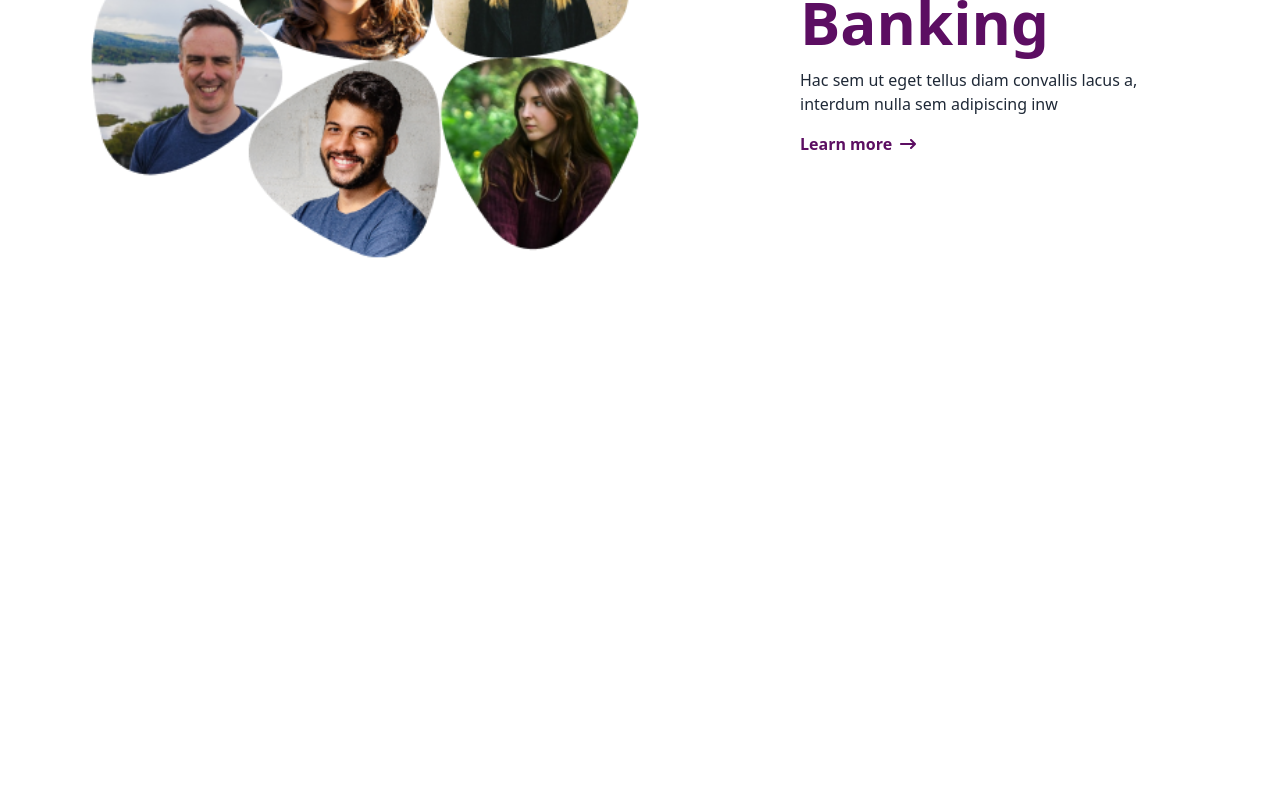
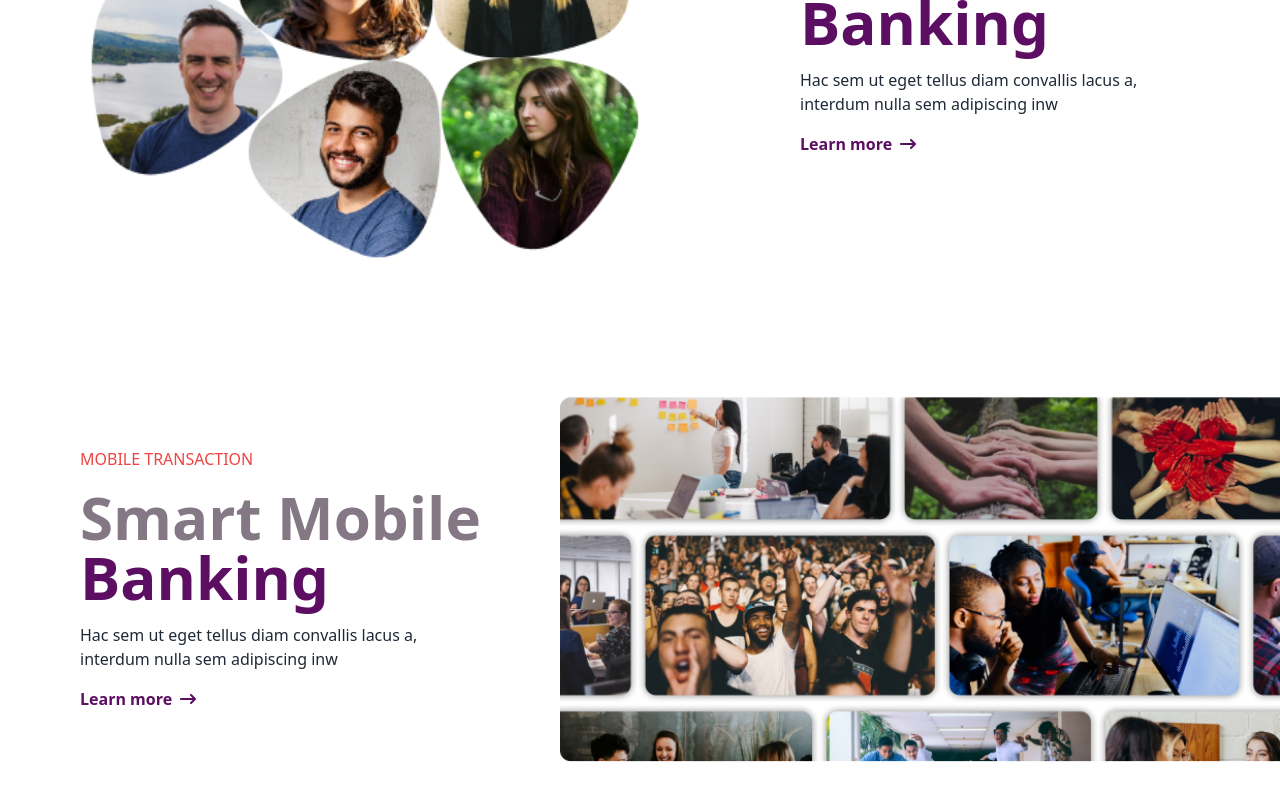
Before and after one commit to Umme-Nahida/team-task-project, a React (Vite) app: page / in a window 1280 px wide. Shown: the part 2049-2849 px from the top of the page. Before the commit the page ends 2334 px from the top, so only its background shows below. Built offline with nearby package versions, Linux system fonts and the light colour scheme.

Commit message:
show secure section in ui

```diff
--- a/src/Pages/Home/Home.jsx
+++ b/src/Pages/Home/Home.jsx
@@ -3,6 +3,7 @@ import CreditCard from "../CreditCard/CreditCard";
 import LogoSection from "../LogoSection/LogoSection";
 import MobileBanking from "../MobileBanking/MobileBanking";
 import PaymentService from "../PaymentService/PaymentService";
+import SecureTransaction from "../SecureTransection/SecureTransaction";
 
 const Home = () => {
     return (
@@ -12,6 +13,7 @@ const Home = () => {
             <LogoSection></LogoSection>
             <CreditCard></CreditCard>
             <MobileBanking></MobileBanking>
+            <SecureTransaction></SecureTransaction>
         </div>
     );
 };
--- /dev/null
+++ b/src/Pages/SecureTransection/SecureTransaction.jsx
@@ -0,0 +1,21 @@
+import { FaArrowRightLong } from "react-icons/fa6";
+import img from "../../assets/image/Mask-Group.png"
+const SecureTransaction = () => {
+    return (
+        <div className="flex  items-center py-28">
+        {/* content  */}
+        <div className='md:w-2/5 space-y-4 lg:ml-20'>
+            <p className="text-red-500 font-medium">MOBILE TRANSACTION</p>
+            <h1 className='text-6xl font-bold text-[#857885]'>Smart Mobile  <br /> <span className="text-[#5C0E62]">Banking</span></h1>
+            <p className="lg:pr-32">Hac sem ut eget tellus diam convallis lacus a, interdum nulla sem adipiscing inw</p>
+            <button className="flex items-center gap-x-2 text-[#5C0E62] font-bold">Learn more <FaArrowRightLong /></button>
+        </div>
+        {/* img */}
+        <div className='md:w-3/5'>
+        <img src={img}  className='w-full' alt="" />
+        </div>
+    </div>
+    );
+};
+
+export default SecureTransaction;
```
Also changed, not shown: src/assets/image/Mask-Group.png (renamed from src/assets/image/Mask Group.png).
